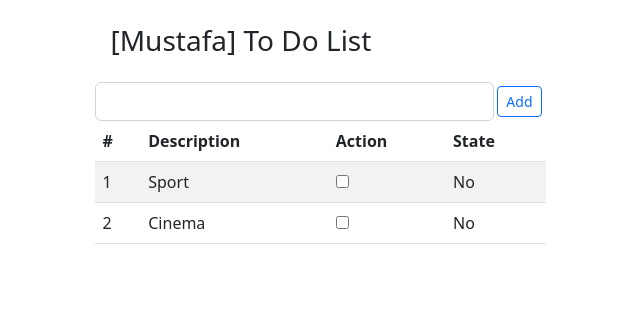
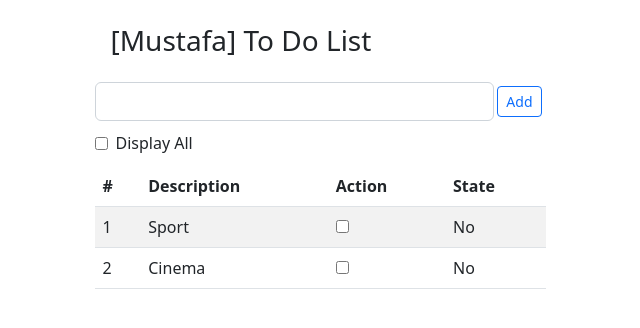
Before and after one commit to MustafaPeynirci/Angular-Development-Project, an Angular app: page / in a window 1280 px wide. Shown: the top 328 px of the page, without its empty margins (320-960 px from the left). Built offline with nearby package versions, Linux system fonts and the light colour scheme.

Commit message:
display-all

```diff
--- a/src/app/app.component.html
+++ b/src/app/app.component.html
@@ -7,6 +7,10 @@
         <div class="input-group-append">
           <button class="btn btn-outline-primary btn-sm m-1" (click)="addItem(todoText.value); todoText.value = '';">Add</button>
         </div>
+      </div>
+      <div class="custom-control custom-checkbox d-flex align-items-center">
+        <input type="checkbox" [(ngModel)]="isDisplay" class="custom-control-input my-3" name="" id="displayAll">
+        <label for="displayAll" class="custom-control-label mx-2">Display All</label>
       </div>
       <table class="table table-striped">
         <thead>
--- a/src/app/app.component.ts
+++ b/src/app/app.component.ts
@@ -8,11 +8,15 @@ import { IModel, TodoItem } from "./model"
 })
 export class AppComponent {
   model = new IModel()
+  isDisplay = false
 
   getName(){
     return this.model.user
   }
   getItems(){
+    if(this.isDisplay){
+      return this.model.items
+    }
     return this.model.items.filter(fltr => !fltr.action)
   }
   addItem(value){
```
